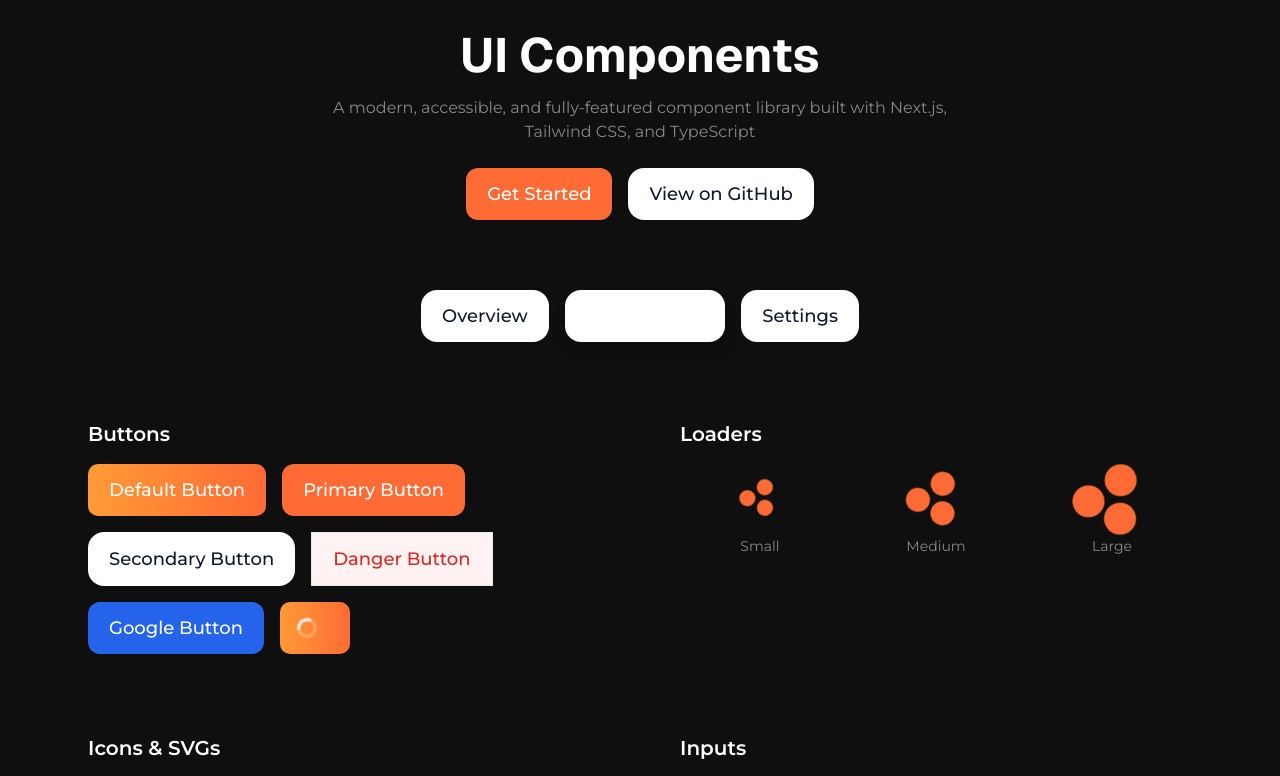
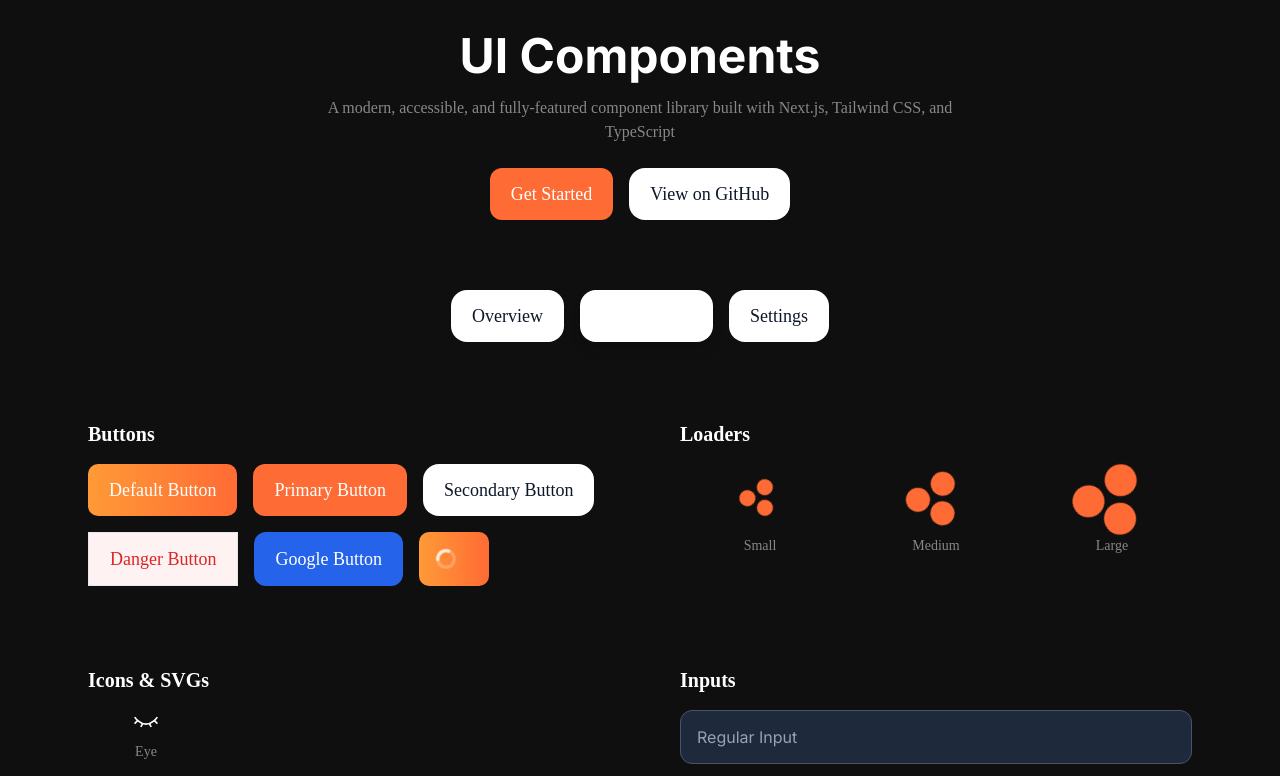
Before and after one commit to Victorola-coder/emberpad, a Next.js app: page / in a window 1280 px wide. Shown: the top 776 px of the page. Built offline with nearby package versions, Linux system fonts and the light colour scheme.

Commit message:
Update font configuration in Tailwind and layout files. Introduced new font utilities for Inter and Space Grotesk, while maintaining backward compatibility for geistSans. Adjusted class names in the layout to reflect the new font setup.

```diff
--- a/app/layout.tsx
+++ b/app/layout.tsx
@@ -2,7 +2,7 @@ import "./global.css";
 import { Toaster } from "sonner";
 import localFont from "next/font/local";
 import { AOS } from "./components/global";
-import { Montserrat } from "next/font/google";
+import { Space_Grotesk, Inter } from "next/font/google";
 import type { Metadata, Viewport } from "next";
 
 const geistSans = localFont({
@@ -16,10 +16,16 @@ const geistMono = localFont({
   weight: "100 900",
 });
 
-const montserrat = Montserrat({
+const inter = Inter({
   subsets: ["latin"],
-  variable: "--font-montserrat",
+  variable: "--font-inter",
   weight: ["100", "200", "300", "400", "500", "600", "700", "800", "900"],
+});
+
+const spaceGrotesk = Space_Grotesk({
+  subsets: ["latin"],
+  variable: "--font-space-grotesk",
+  weight: ["300", "400", "500", "600", "700"],
 });
 
 export const viewport: Viewport = {
@@ -98,7 +104,7 @@ export default function RootLayout({
   return (
     <html lang="en">
       <body
-        className={`${geistSans.variable} ${montserrat.className} ${geistMono.variable} antialiased`}
+        className={`${spaceGrotesk.variable} ${inter.variable} ${geistMono.variable} antialiased`}
       >
         <Toaster richColors />
         <AOS />
--- a/tailwind.config.ts
+++ b/tailwind.config.ts
@@ -9,8 +9,13 @@ const config: Config = {
   theme: {
     extend: {
       fontFamily: {
-        // if you are using variable and want to use more than one fonts for your webapp,you could define it here. like i did
-        geistSans: ["var(--font-geist-sans)"],
+        // Typography mapping
+        // Default body font
+        sans: ["var(--font-inter)"],
+        // Headings font utility: use class `font-heading` for Space Grotesk
+        heading: ["var(--font-space-grotesk)"],
+        // Backward-compat alias so existing `font-geistSans` uses Inter
+        geistSans: ["var(--font-inter)"],
       },
       keyframes: {
         "fade-effect": {
```
